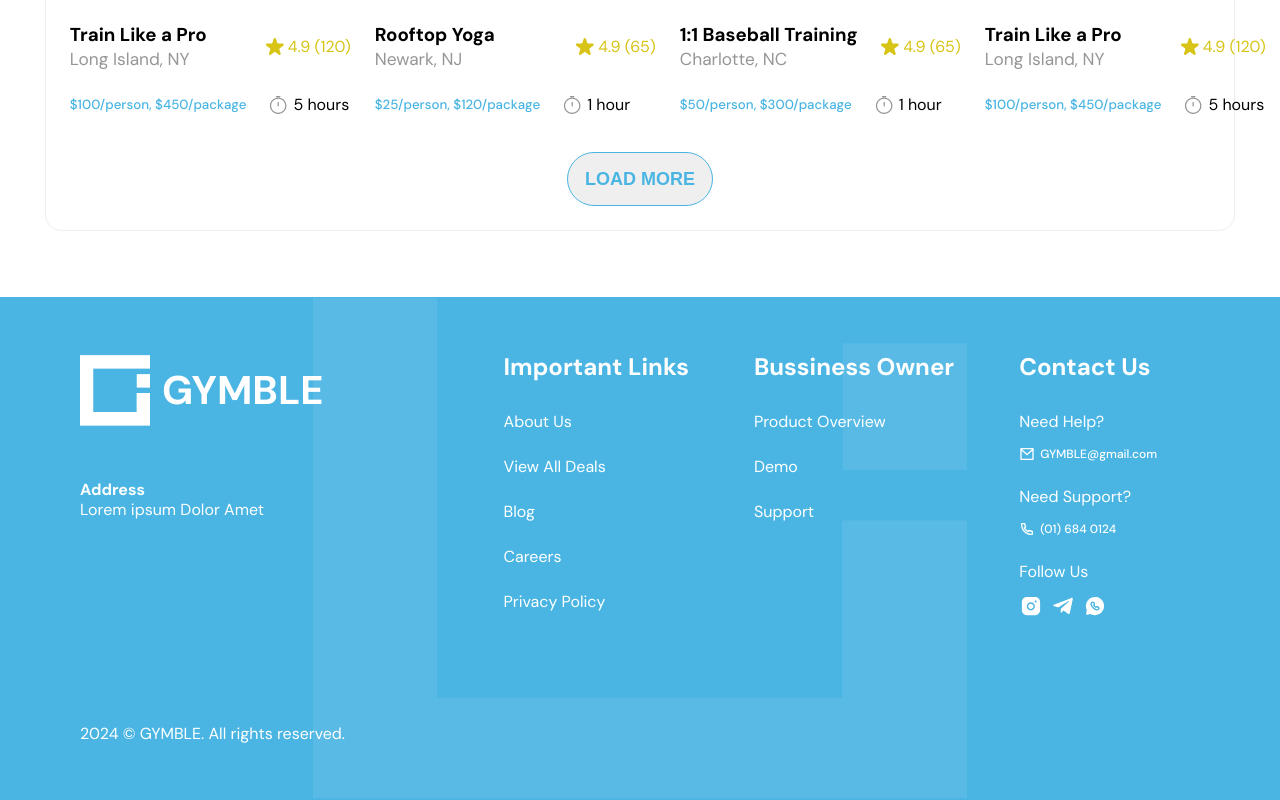
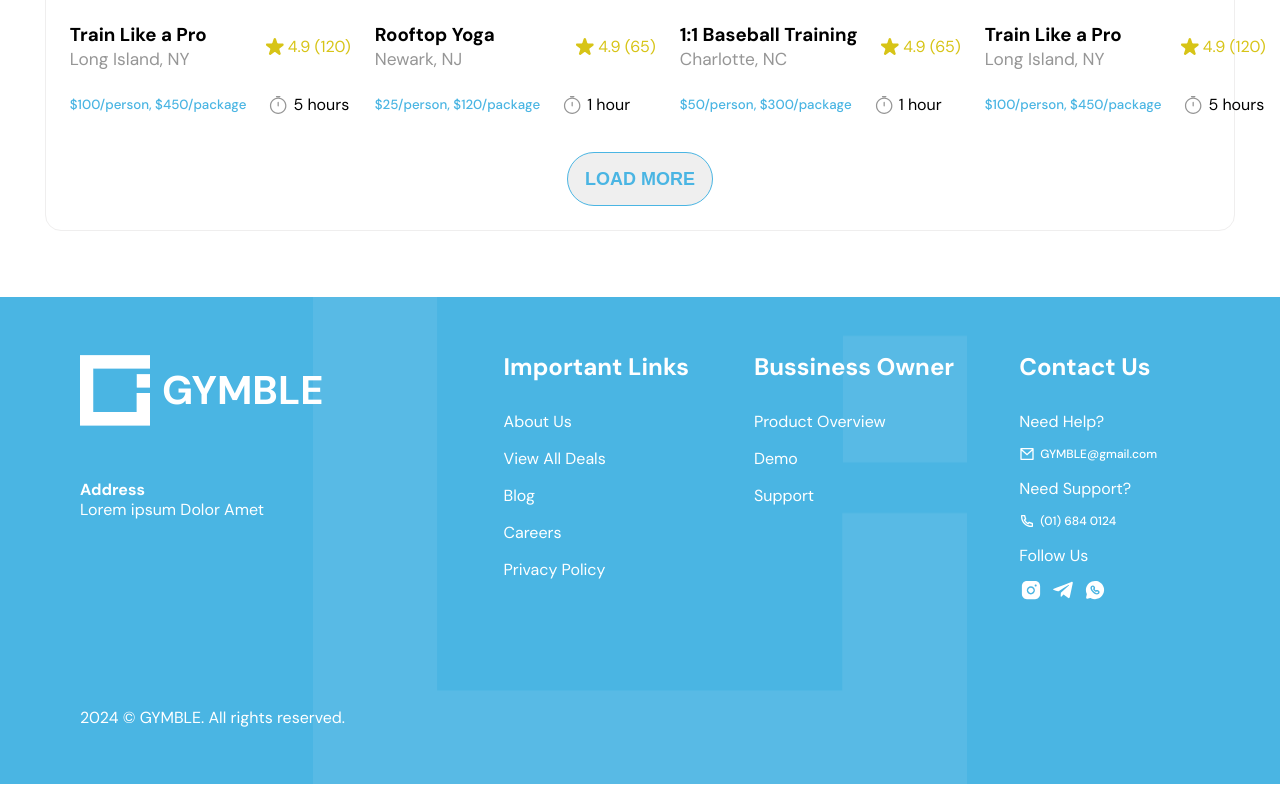
Before and after one commit to harsh472000/gymble, a Next.js app: page / in a window 1280 px wide. Shown: the part 1748-2548 px from the top of the page. Built offline with nearby package versions, Linux system fonts and the light colour scheme.

Commit message:
[changes] footer changes updated

```diff
--- a/app/styles/footer.css
+++ b/app/styles/footer.css
@@ -47,7 +47,7 @@ footer{
     display: flex;
     flex-direction: column;
     padding-top: 32px;
-    gap:24px;
+    gap:16px;
 }
 
 .footer_right{
```
